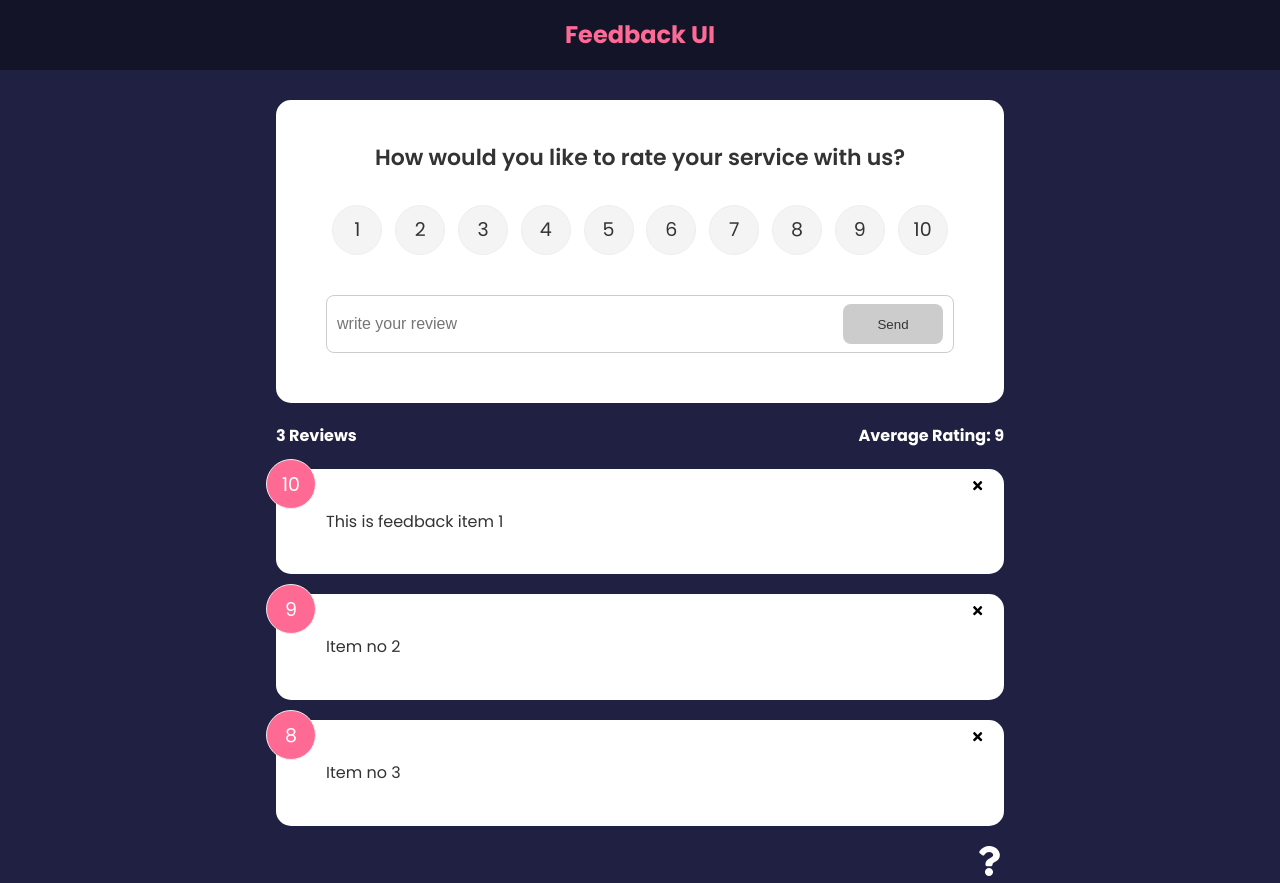
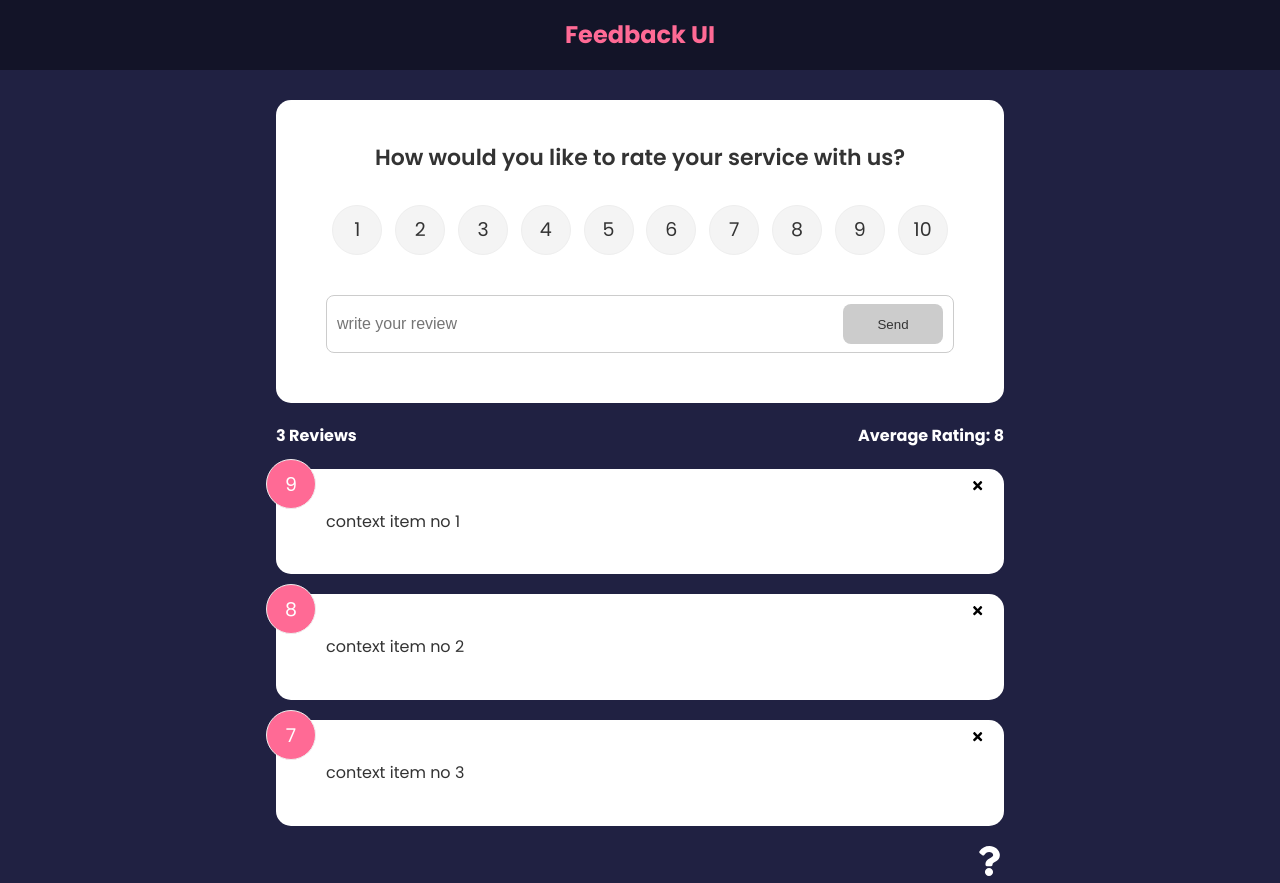
Before and after one commit to ridoankhan/feedback-app, a React (Create React App) app in the folder feedback-app/: page / in a window 1280 px wide. Built offline with nearby package versions, Linux system fonts and the light colour scheme.

Commit message:
addFeedback() and deleteFeedback() has been moved to FeedbackContext

```diff
--- a/feedback-app/src/App.js
+++ b/feedback-app/src/App.js
@@ -1,31 +1,17 @@
-import React, { useState } from 'react'
+import React from 'react'
 import { BrowserRouter as Router, Route, Routes } from 'react-router-dom'
-import { v4 as uuidv4 } from 'uuid'
 import Header from './components/Header'
 import FeedbackList from './components/FeedbackList'
 import './index.css'
-import FeedbackData from './data/FeedbackData'
 import FeedbackStats from './components/FeedbackStats'
 import FeedbackForm from './components/FeedbackForm'
 import AboutPage from './components/pages/AboutPage'
 import AboutIconLink from './components/AboutIconLink'
+import { FeedbackProvider } from './context/FeedbackContext'
 
 function App() {
-  const [feedback, setFeedback] = useState(FeedbackData)
-
-  const addFeedback = (newFeedback) => {
-    newFeedback.id = uuidv4()
-    const updatedFeedback = feedback.concat(newFeedback)
-    setFeedback(updatedFeedback)
-  }
-
-  const deleteFeedback = (id) => {
-    if (window.confirm('Are you sure you want to delete?')) {
-      setFeedback(feedback.filter((item) => item.id !== id))
-    }
-  }
-
   return (
+    <FeedbackProvider>
       <Router>
         <Header />
         <div className='container'>
@@ -35,12 +21,9 @@ function App() {
               path='/'
               element={
                 <>
-                <FeedbackForm handleAdd={addFeedback} />
-                <FeedbackStats feedback={feedback} />
-                <FeedbackList
-                  feedback={feedback}
-                  handleDelete={deleteFeedback}
-                />
+                  <FeedbackForm />
+                  <FeedbackStats />
+                  <FeedbackList />
                 </>
               }
             ></Route>
@@ -52,6 +35,7 @@ function App() {
           <AboutIconLink />
         </div>
       </Router>
+    </FeedbackProvider>
   )
 }
 
--- a/feedback-app/src/components/FeedbackForm.jsx
+++ b/feedback-app/src/components/FeedbackForm.jsx
@@ -1,13 +1,16 @@
-import React, { useState } from 'react'
+import React, { useState, useContext } from 'react'
 import Card from './shared/Card'
 import Button from './shared/Button'
 import RatingSelect from './RatingSelect'
+import FeedbackContext from '../context/FeedbackContext'
 
-function FeedbackForm({ handleAdd }) {
+function FeedbackForm() {
   const [text, setText] = useState()
   const [rating, setRating] = useState(10)
   const [btnIsDisabled, setBtnIsDisabled] = useState(true)
   const [message, setMessage] = useState('')
+
+  const { addFeedback } = useContext(FeedbackContext)
 
   const handleTextChange = (e) => {
     let value = e.target.value
@@ -32,7 +35,7 @@ function FeedbackForm({ handleAdd }) {
         text,
         rating,
       }
-      handleAdd(newFeedback)
+      addFeedback(newFeedback)
 
       setText('')
     }
--- a/feedback-app/src/components/FeedbackList.jsx
+++ b/feedback-app/src/components/FeedbackList.jsx
@@ -1,8 +1,10 @@
-import React from 'react'
+import React, { useContext } from 'react'
 import { motion, AnimatePresence } from 'framer-motion'
 import FeedbackItem from './FeedbackItem'
+import FeedbackContext from '../context/FeedbackContext'
 
-function FeedbackList({ feedback, handleDelete }) {
+function FeedbackList({ handleDelete }) {
+  const { feedback, deleteFeedback } = useContext(FeedbackContext)
   if (!feedback || feedback.length === 0) {
     return <p>No feedback found</p>
   }
@@ -21,7 +23,7 @@ function FeedbackList({ feedback, handleDelete }) {
               <FeedbackItem
                 key={item.id}
                 item={item}
-                handleDelete={handleDelete}
+                handleDelete={deleteFeedback}
               />
             </motion.div>
           )
@@ -31,12 +33,4 @@ function FeedbackList({ feedback, handleDelete }) {
   )
 }
 
-// FeedbackList.propTypes = {
-//   feedback: PropTypes.arrayOf({
-//     id: PropTypes.number.isRequired,
-//     rating: PropTypes.number.isRequired,
-//     text: PropTypes.string.isRequired,
-//   }),
-// }
-
 export default FeedbackList
--- a/feedback-app/src/components/FeedbackStats.jsx
+++ b/feedback-app/src/components/FeedbackStats.jsx
@@ -1,6 +1,8 @@
-import React from 'react'
+import React, { useContext } from 'react'
+import FeedbackContext from '../context/FeedbackContext'
 
-function FeedbackStats({ feedback }) {
+function FeedbackStats() {
+  let { feedback } = useContext(FeedbackContext)
   // Calculate average ratings
   let average = feedback.reduce((acc, cur) => {
     return acc + cur.rating / feedback.length
--- /dev/null
+++ b/feedback-app/src/context/FeedbackContext.js
@@ -0,0 +1,50 @@
+import React, { createContext, useState } from 'react'
+import { v4 as uuidv4 } from 'uuid'
+
+const FeedbackContext = createContext()
+
+export const FeedbackProvider = ({ children }) => {
+  const [feedback, setFeedback] = useState([
+    {
+      id: 1,
+      text: 'context item no 1',
+      rating: 9,
+    },
+    {
+      id: 2,
+      text: 'context item no 2',
+      rating: 8,
+    },
+    {
+      id: 3,
+      text: 'context item no 3',
+      rating: 7,
+    },
+  ])
+
+  const addFeedback = (newFeedback) => {
+    newFeedback.id = uuidv4()
+    const updatedFeedback = feedback.concat(newFeedback)
+    setFeedback(updatedFeedback)
+  }
+
+  const deleteFeedback = (id) => {
+    if (window.confirm('Are you sure you want to delete?')) {
+      setFeedback(feedback.filter((item) => item.id !== id))
+    }
+  }
+
+  return (
+    <FeedbackContext.Provider
+      value={{
+        feedback,
+        deleteFeedback,
+        addFeedback,
+      }}
+    >
+      {children}
+    </FeedbackContext.Provider>
+  )
+}
+
+export default FeedbackContext
```
Lines whose indentation alone changed are shown as unchanged.
